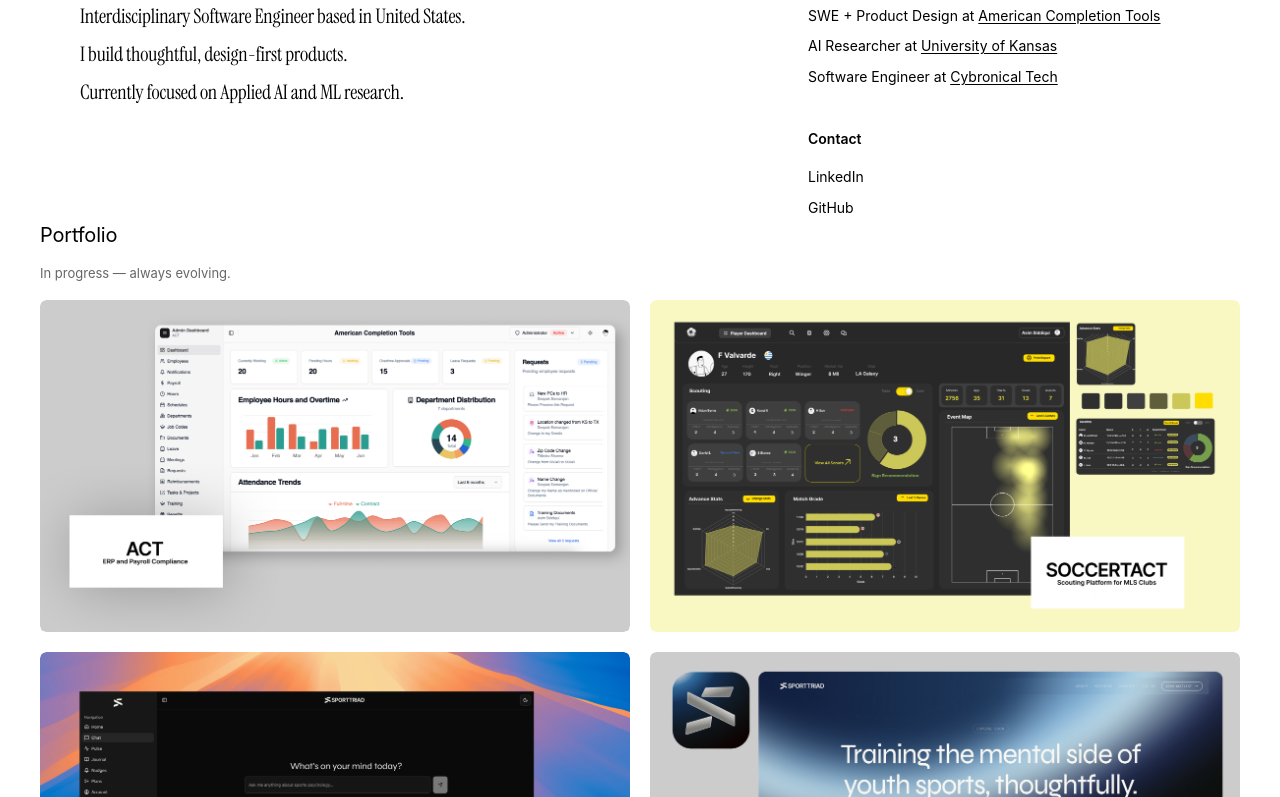
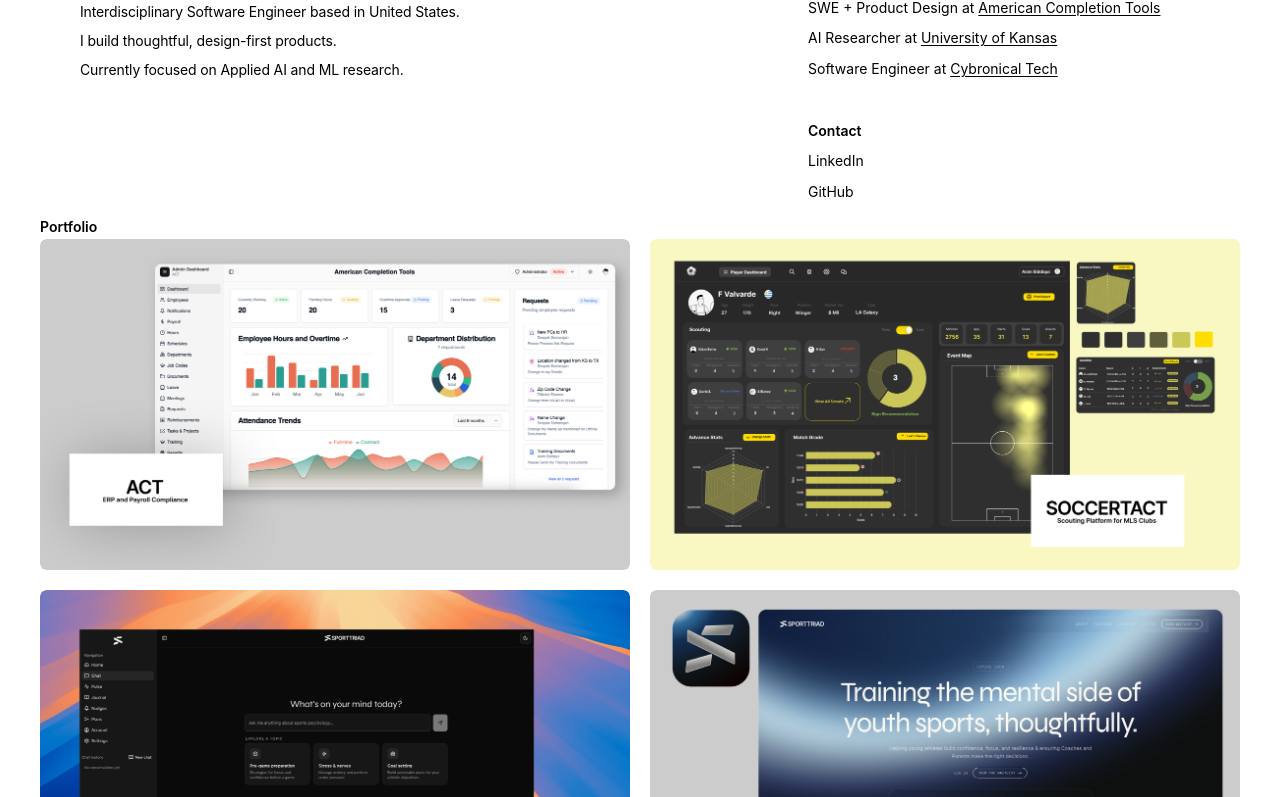
Before and after one commit to asimsiddiqui10/portfolio, a website: page index.html in a window 1280 px wide. Shown: the part 134-931 px from the top of the page. Drawn offline with Linux system fonts and the light colour scheme.

Commit message:
changes to ui

```diff
--- a/index.html
+++ b/index.html
@@ -47,8 +47,7 @@
             <main>
                 <section id="work" class="section work-section">
                     <div class="work-container">
-                        <h2 class="section-title">Portfolio</h2>
-                        <p class="section-subtitle">In progress — always evolving.</p>
+                        <h3 class="hero-section-title">Portfolio</h3>
                         <div class="projects-grid" id="work-projects">
                             <!-- Projects will be dynamically added here -->
                         </div>
@@ -57,7 +56,8 @@
             </main>
 
             <footer class="footer">
-                <p class="footer-text">© 2026 Asim Siddiqui</p>
+                <p class="footer-text">In progress - always evolving.</p>
+                <p class="footer-text">© Asim Siddiqui 2026</p>
             </footer>
         </div>
     </div>
--- a/styles.css
+++ b/styles.css
@@ -31,7 +31,7 @@
     display: flex;
     align-items: center;
     margin-bottom: 0;
-    padding: 70px 0 0 0;
+    padding: 70px 0 10px 0;
 }
 
 .hero-container {
@@ -52,7 +52,6 @@
 }
 
 .hero-intro {
-    font-family: 'Instrument Serif', serif;
     color: #000;
 }
 
@@ -66,8 +65,7 @@
 }
 
 .hero-tagline {
-    font-family: 'Instrument Serif', serif;
-    font-size: clamp(0.9375rem, 1.8vw + 0.6rem, 1.25rem);
+    font-size: 14px;
     font-weight: 400;
     line-height: 1.5;
     letter-spacing: -0.01em;
@@ -78,16 +76,11 @@
     margin-bottom: 0;
 }
 
-.hero-serif {
-    font-family: 'Instrument Serif', serif;
-    font-weight: 400;
-    font-style: normal;
-}
-
+.hero-serif,
 .hero-serif-italic {
-    font-family: 'Instrument Serif', serif;
-    font-style: normal;
-    font-weight: 400;
+    font-family: inherit;
+    font-weight: inherit;
+    font-style: inherit;
 }
 
 /* Right side - experience & contact */
@@ -109,7 +102,7 @@
     font-size: 14px;
     font-weight: 600;
     color: #000;
-    margin-bottom: 8px;
+    margin-bottom: 0;
     letter-spacing: 0;
 }
 
```
